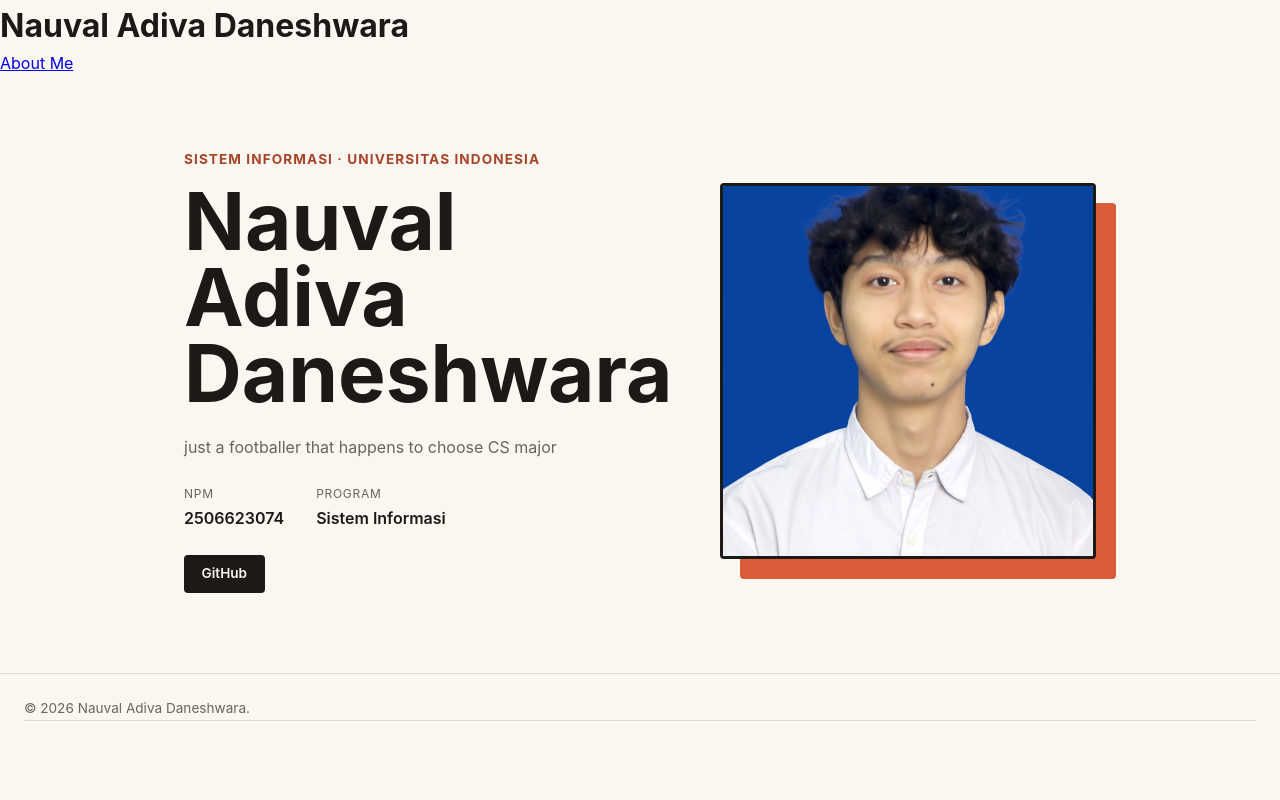
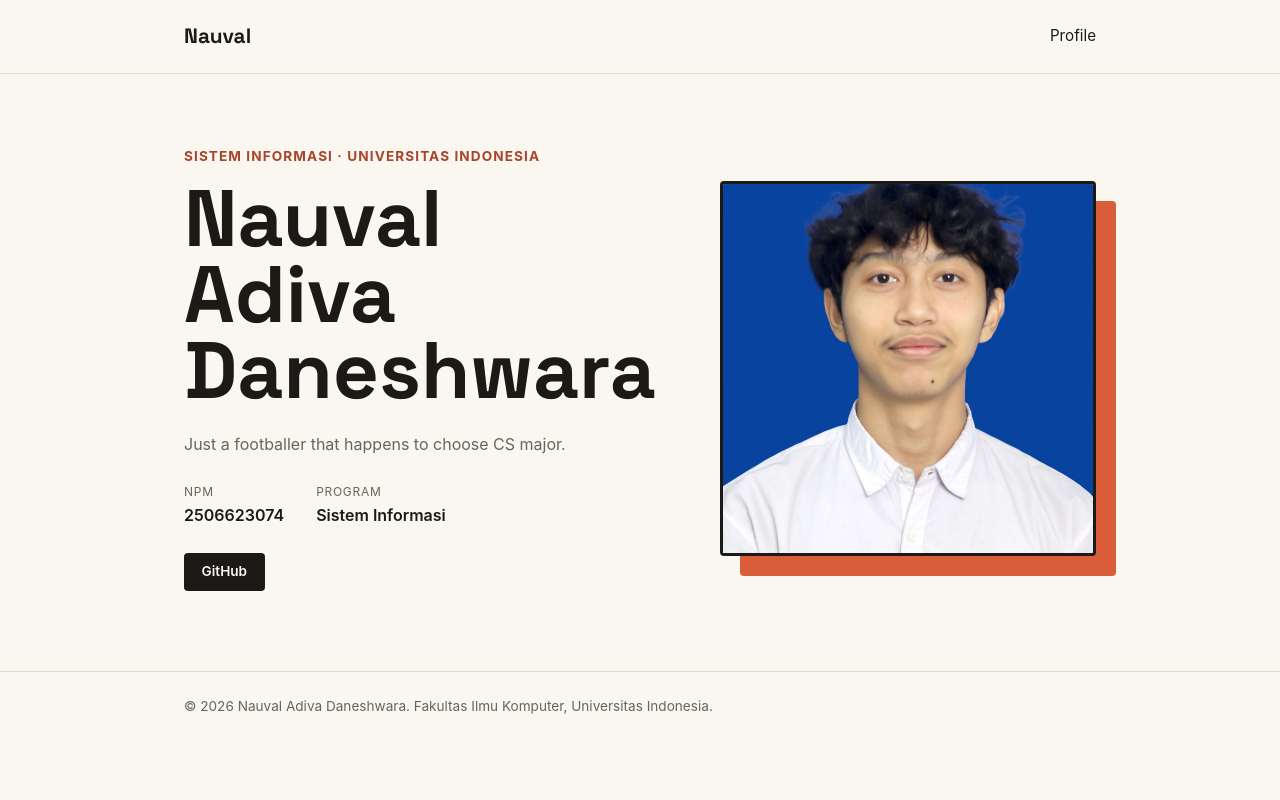
Before and after one commit to daaaniiiissssss/myportofolio, a Django app: page / in a window 1280 px wide. Run offline with Django 5.2, Linux system fonts and the light colour scheme.

Commit message:
Update portofolio profile

```diff
--- a/static/css/style.css
+++ b/static/css/style.css
@@ -60,7 +60,6 @@ h1, .brand {
     font-size: 0.95rem;
 }
 
-/* Section Hero dengan CSS Grid */
 .hero {
     padding: 4.5rem 0 5rem;
 }
--- a/templates/index.html
+++ b/templates/index.html
@@ -3,42 +3,81 @@
 <head>
     <meta charset="UTF-8">
     <meta name="viewport" content="width=device-width, initial-scale=1.0">
+
     <title>Nauval Adiva Daneshwara - Portfolio</title>
+
+    <link rel="preconnect" href="https://fonts.googleapis.com">
+    <link rel="preconnect" href="https://fonts.gstatic.com" crossorigin>
+
+    <link
+        href="https://fonts.googleapis.com/css2?family=Space+Grotesk:wght@500;700&display=swap"
+        rel="stylesheet"
+    >
 
     <link rel="stylesheet" href="/static/css/style.css">
 </head>
 
 <body>
 
-    <header>
-        <h1>Nauval Adiva Daneshwara</h1>
+    <header class="site-header">
+        <div class="container">
+
+            <a href="#profile" class="brand">
+                Nauval
+            </a>
+
+            <nav>
+                <a href="#profile">Profile</a>
+            </nav>
+
+        </div>
     </header>
 
-    <nav>
-        <a href="#">About Me</a>
-    </nav>
 
     <main>
-        <section class="hero">
-            <div class="container">
-                <div class="hero-grid">
 
+        <section class="hero" id="profile">
+
+            <div class="container hero-grid">
+
+                <!-- Nama -->
                 <div class="hero-identity">
-                        <p class="hero-kicker">Sistem Informasi · Universitas Indonesia</p>
-                        <h1>Nauval Adiva Daneshwara</h1>
+
+                    <p class="hero-kicker">
+                        Sistem Informasi &middot; Universitas Indonesia
+                    </p>
+
+                    <h1>
+                        Nauval Adiva Daneshwara
+                    </h1>
+
                 </div>
 
+
+                <!-- Foto -->
                 <div class="hero-photo">
+
                     <div class="photo-block"></div>
-                        <img class="avatar" src="/static/img/profile.jpeg" alt="Photo of Nauval Adiva Daneshwara">
+
+                    <img
+                        class="avatar"
+                        src="/static/img/profile.jpeg"
+                        alt="Photo of Nauval Adiva Daneshwara"
+                    >
+
                 </div>
 
+
+                <!-- Informasi -->
                 <div class="hero-details">
+
                     <p class="bio">
-                            just a footballer that happens to choose CS major
+                        Just a footballer that happens to choose CS major.
                     </p>
 
+
                     <dl class="meta-list">
+
                         <div class="meta-row">
                             <dt>NPM</dt>
                             <dd>2506623074</dd>
@@ -48,23 +87,43 @@
                             <dt>Program</dt>
                             <dd>Sistem Informasi</dd>
                         </div>
+
                     </dl>
 
+
                     <div class="social-links">
-                            <a href="https://github.com/daaaniiiissssss" class="social-link">
+
+                        <a
+                            href="https://github.com/daaaniiiissssss"
+                            class="social-link"
+                            target="_blank"
+                        >
                             GitHub
                         </a>
-                        </div>
+
                     </div>
 
                 </div>
+
             </div>
+
         </section>
+
     </main>
 
+
     <footer class="site-footer">
-        <p>&copy; 2026 Nauval Adiva Daneshwara.</p>
-    <footer class="site-footer">
+
+        <div class="container">
+
+            <p>
+                &copy; 2026 Nauval Adiva Daneshwara.
+                Fakultas Ilmu Komputer, Universitas Indonesia.
+            </p>
+
+        </div>
+
+    </footer>
 
 </body>
 </html>
```
Lines whose indentation alone changed are shown as unchanged.
